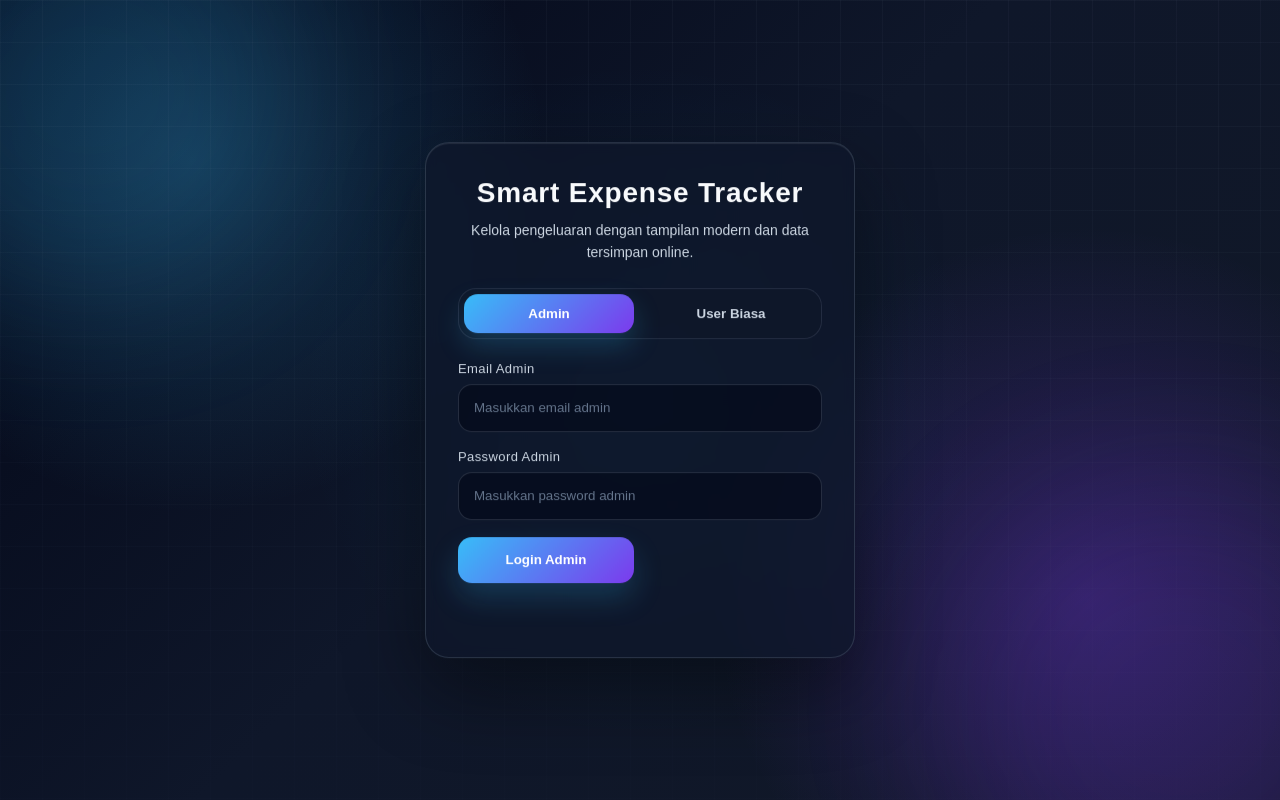
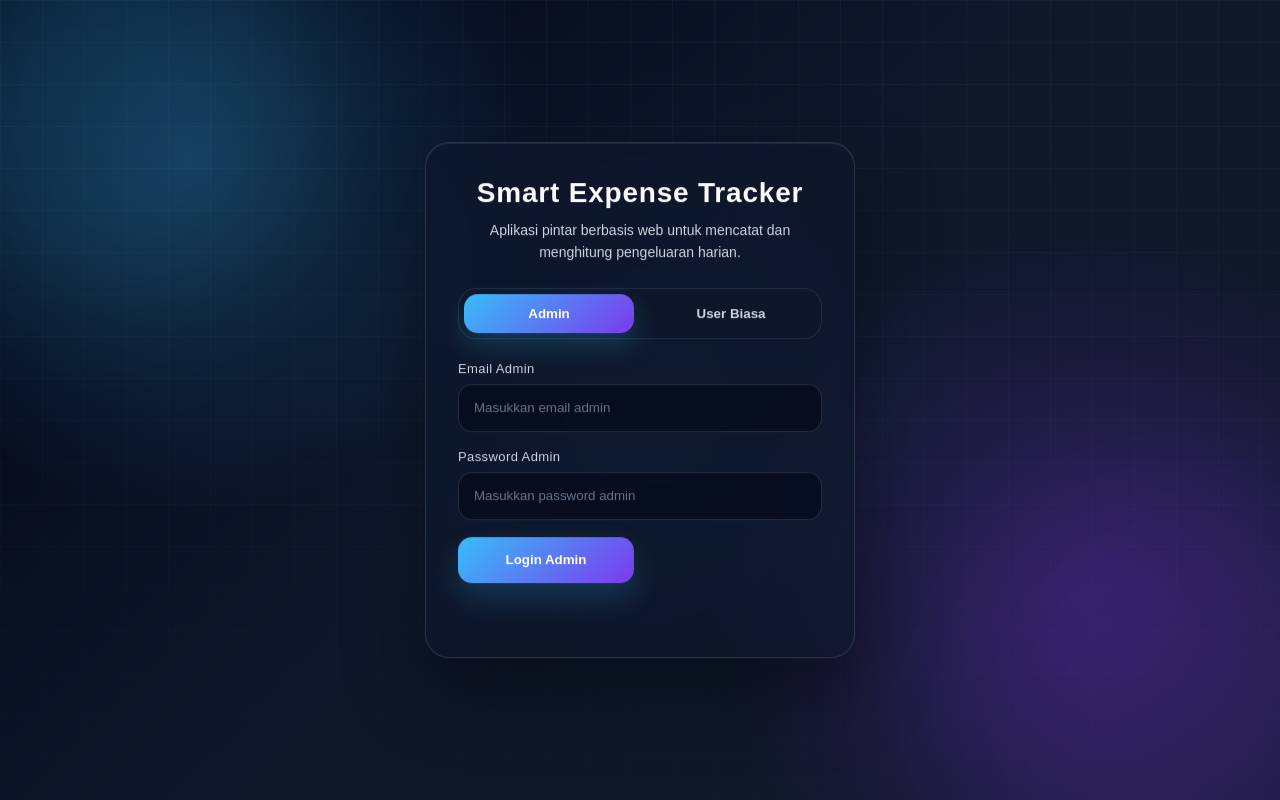
Before and after one commit to riskihidayatpasaribu-max/smart-expense-tracker, a plain HTML site: page index.html in a window 1280 px wide. Drawn offline with nearby package versions, Linux system fonts and the light colour scheme.

Commit message:
Update index.html

```diff
--- a/index.html
+++ b/index.html
@@ -23,7 +23,7 @@
       <div class="login-card">
         <div class="login-header">
           <h1>Smart Expense Tracker</h1>
-          <p>Kelola pengeluaran dengan tampilan modern dan data tersimpan online.</p>
+          <p>Aplikasi pintar berbasis web untuk mencatat dan menghitung pengeluaran harian.</p>
         </div>
 
         <div class="login-mode-box">
```
